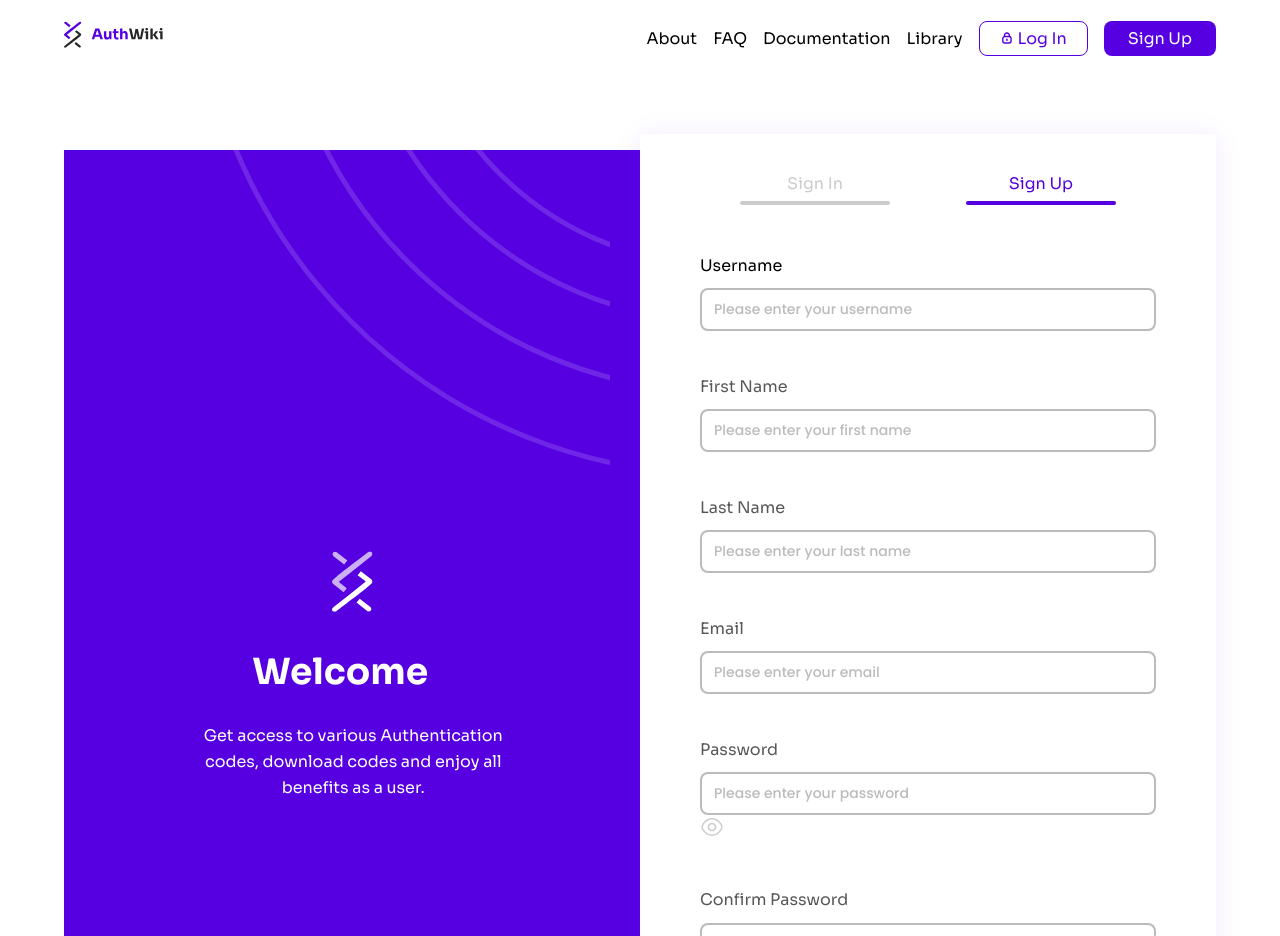
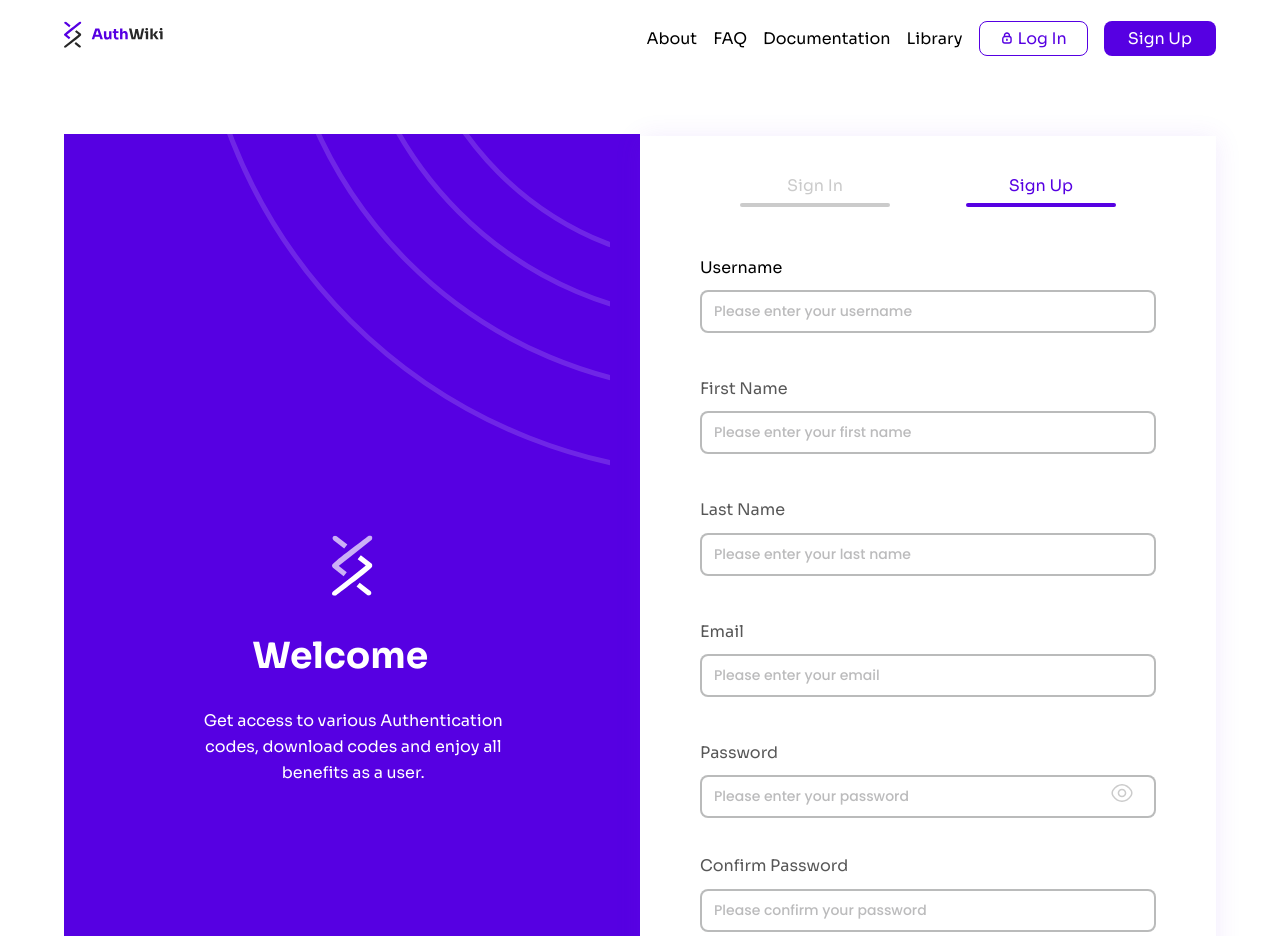
Before and after one commit to zuri-training/auth_wiki_team_1_project, a Next.js app in the folder frontend/: page /account/register in a window 1280 px wide. Shown: the top 936 px of the page. Built offline with nearby package versions, Linux system fonts and the light colour scheme.

Commit message:
Added styling

```diff
--- a/frontend/src/styles/Signin.module.css
+++ b/frontend/src/styles/Signin.module.css
@@ -116,7 +116,11 @@ margin-bottom: 0; */
     background-color: #CBCBCB;
 }
 
+.eye_icon{
 
+    margin-left: 90%;
+    margin-top: -8%;
+}
 
 .checkbox_link {
     display: flex;
--- a/frontend/src/styles/globals.css
+++ b/frontend/src/styles/globals.css
@@ -157,3 +157,9 @@ color:  #1D1E204D;
     border-radius: 8px;
     margin-top: 12px;
 }
+
+.eye_icon{
+
+  margin-left: 90%;
+  margin-top: -8%;
+}
```
